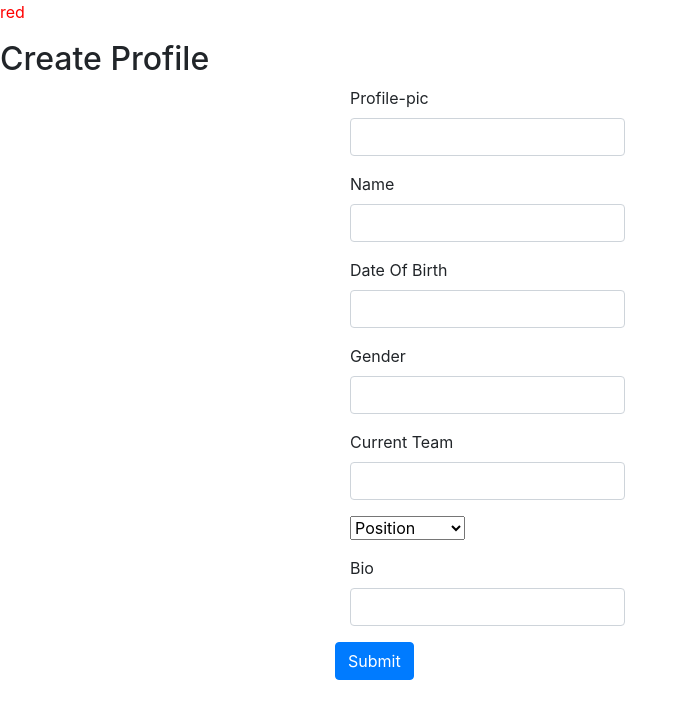
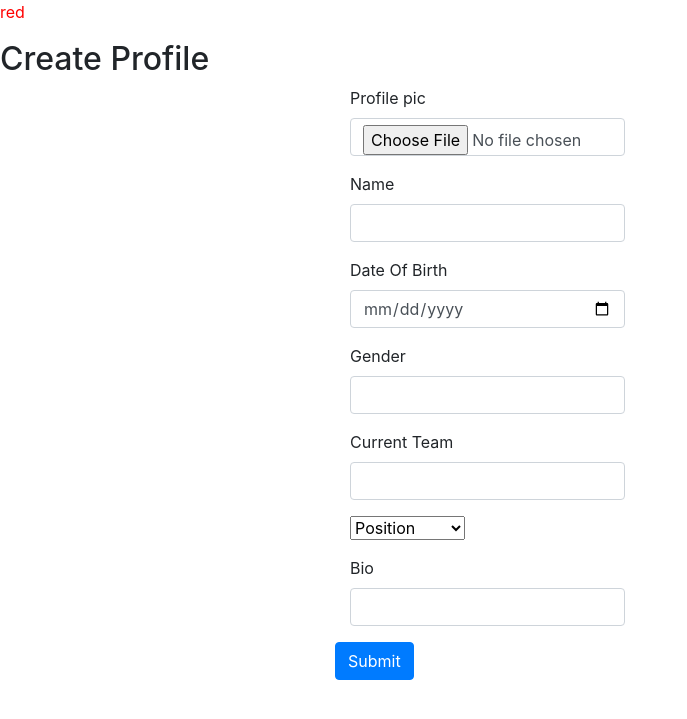
Before and after one commit to Code-Institute-Submissions/robertc181-player-link-, a Flask app: a page that uses templates/create-profile.html in a window 1280 px wide. Shown: the top 719 px of the page, without its empty margins (0-687 px from the left). Run offline with Flask 2, Linux system fonts and the light colour scheme; the visitor is signed in with stand-in values (Sample User, id 1); some libraries are stand-ins or nearby versions.

Commit message:
Add functional datepicker and file picker to create-profile.html

```diff
--- a/templates/create-profile.html
+++ b/templates/create-profile.html
@@ -4,9 +4,13 @@
     <h2>Create Profile</h2>
         <form class="col-md-6 offset-md-3" method="POST" action="{{ url_for('create_profile')}}">
             <!-- profile pic -->
-            <div class="mb-3 col-md-6">
+            <!-- <div class="mb-3 col-md-6">
                 <label for="username" class="form-label">Profile-pic</label>
                 <input type="text" id="username" name="username" class="form-control" minlength="3" maxlength="15">
+            </div> -->
+            <div class="mb-3 col-md-6">
+                <label for="profile_pic" class="form-label">Profile pic</label>
+                <input type="file" id="profile_pic" name="profile_pic" class="form-control">
             </div>
             <!-- name -->
             <div class="mb-3 col-md-6">
@@ -16,7 +20,7 @@
             <!-- date of birth -->
             <div class="mb-3 col-md-6">
                 <label for="DOB" class="form-label">Date Of Birth</label>
-                <input type="text" id="DOB" name="DOB" class="form-control" minlength="3" maxlength="25" pattern="^[a-zA-Z0-9]{3,25}$" >
+                <input type="date" id="DOB" name="DOB" class="form-control" required>
             </div>
             <!-- gender -->
             <div class="mb-3 col-md-6">
```
